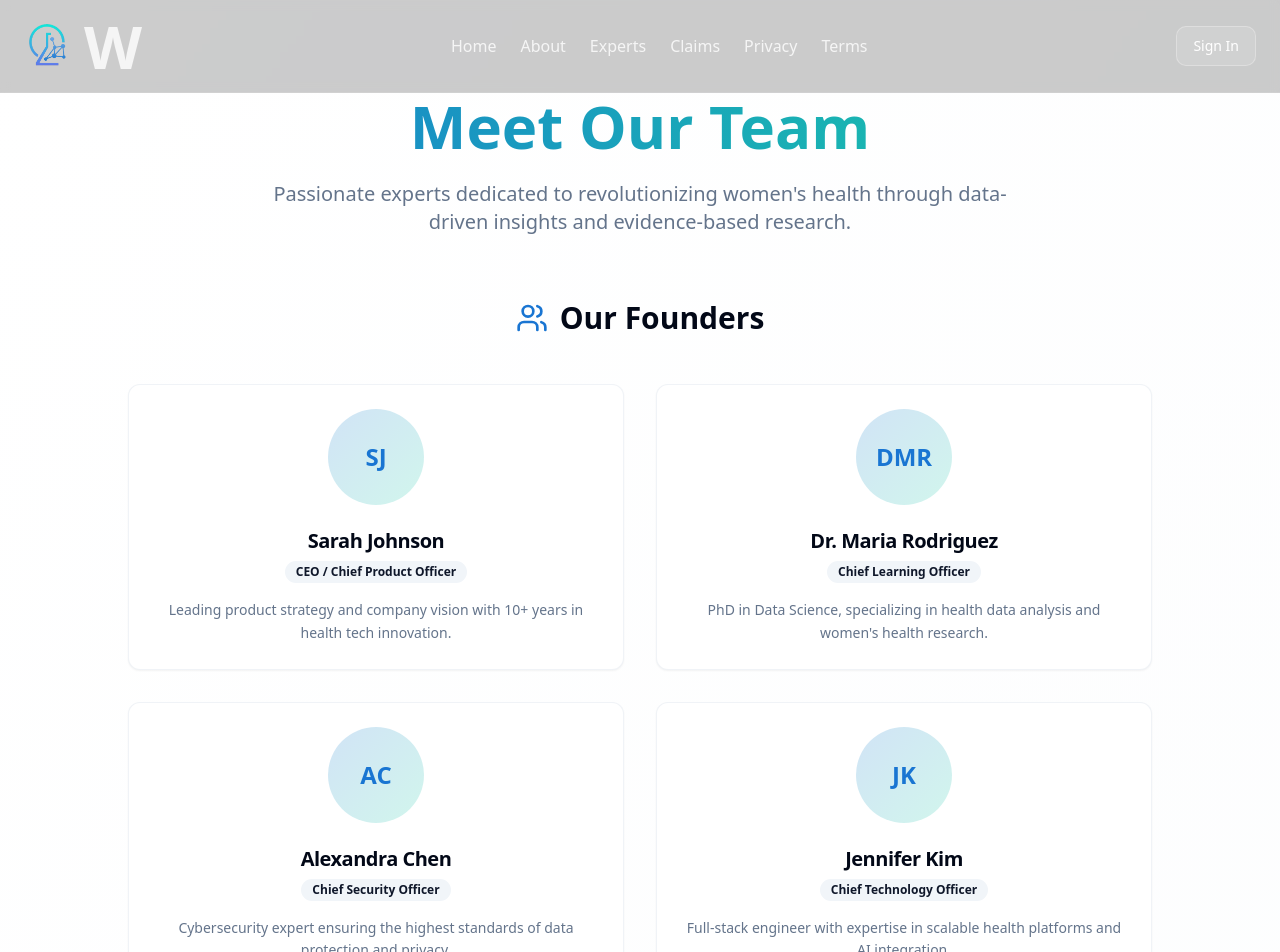
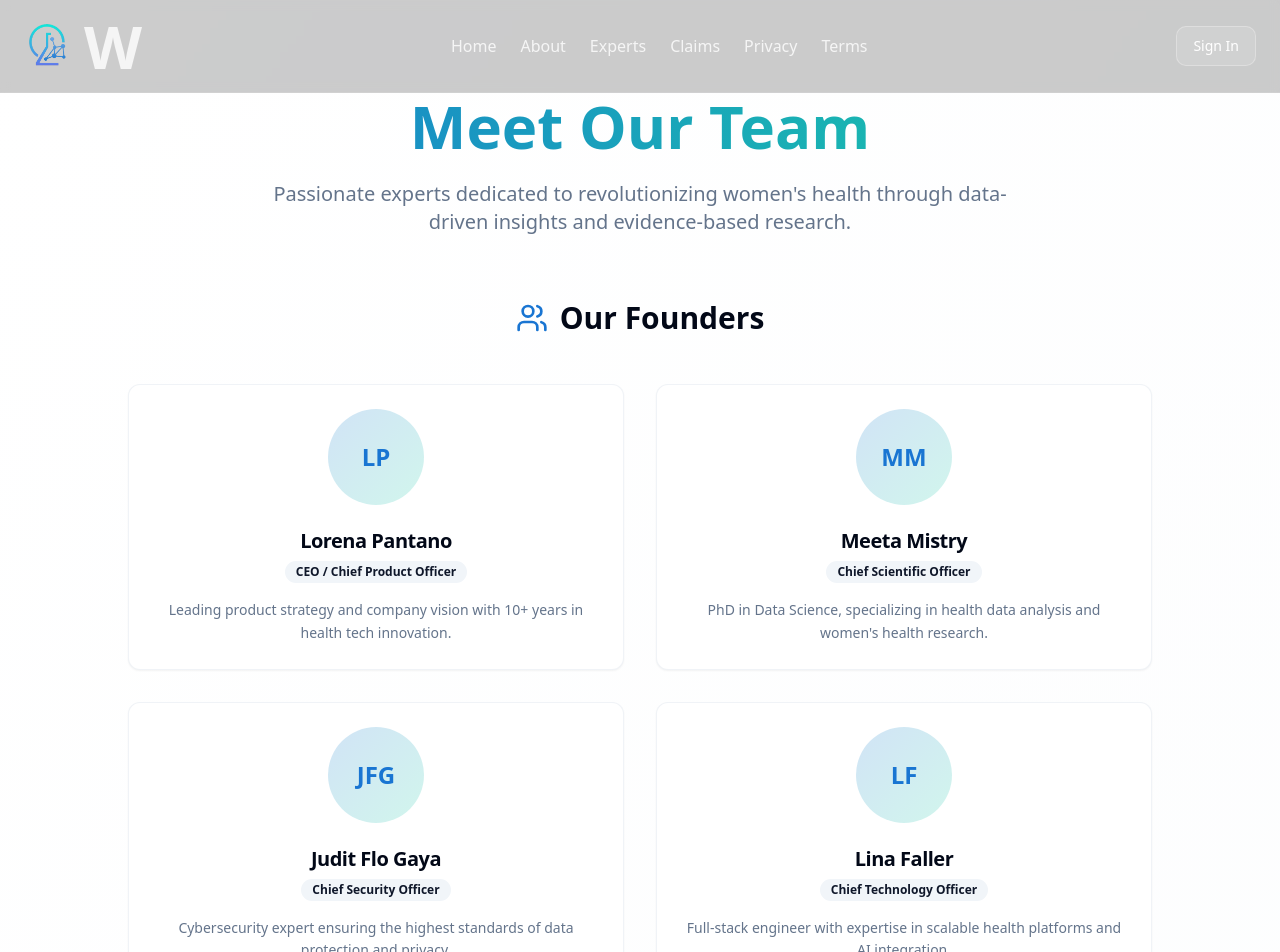
Before and after one commit to lpantano/hip-webapp, a React (Vite) app: page /team in a window 1280 px wide. Shown: the top 952 px of the page. Built offline with nearby package versions, Linux system fonts and the light colour scheme.

Commit message:
Code edited in Lovable Code Editor
Edited UI in Lovable

```diff
--- a/src/pages/Team.tsx
+++ b/src/pages/Team.tsx
@@ -7,22 +7,22 @@ import Header from '@/components/layout/Header';
 const Team = () => {
   const founders = [
     {
-      name: "Sarah Johnson",
+      name: "Lorena Pantano",
       role: "CEO / Chief Product Officer",
       bio: "Leading product strategy and company vision with 10+ years in health tech innovation.",
     },
     {
-      name: "Dr. Maria Rodriguez",
-      role: "Chief Learning Officer",
+      name: "Meeta Mistry",
+      role: "Chief Scientific Officer",
       bio: "PhD in Data Science, specializing in health data analysis and women's health research.",
     },
     {
-      name: "Alexandra Chen",
+      name: "Judit Flo Gaya",
       role: "Chief Security Officer",
       bio: "Cybersecurity expert ensuring the highest standards of data protection and privacy.",
     },
     {
-      name: "Jennifer Kim",
+      name: "Lina Faller",
       role: "Chief Technology Officer",
       bio: "Full-stack engineer with expertise in scalable health platforms and AI integration.",
     }
```
